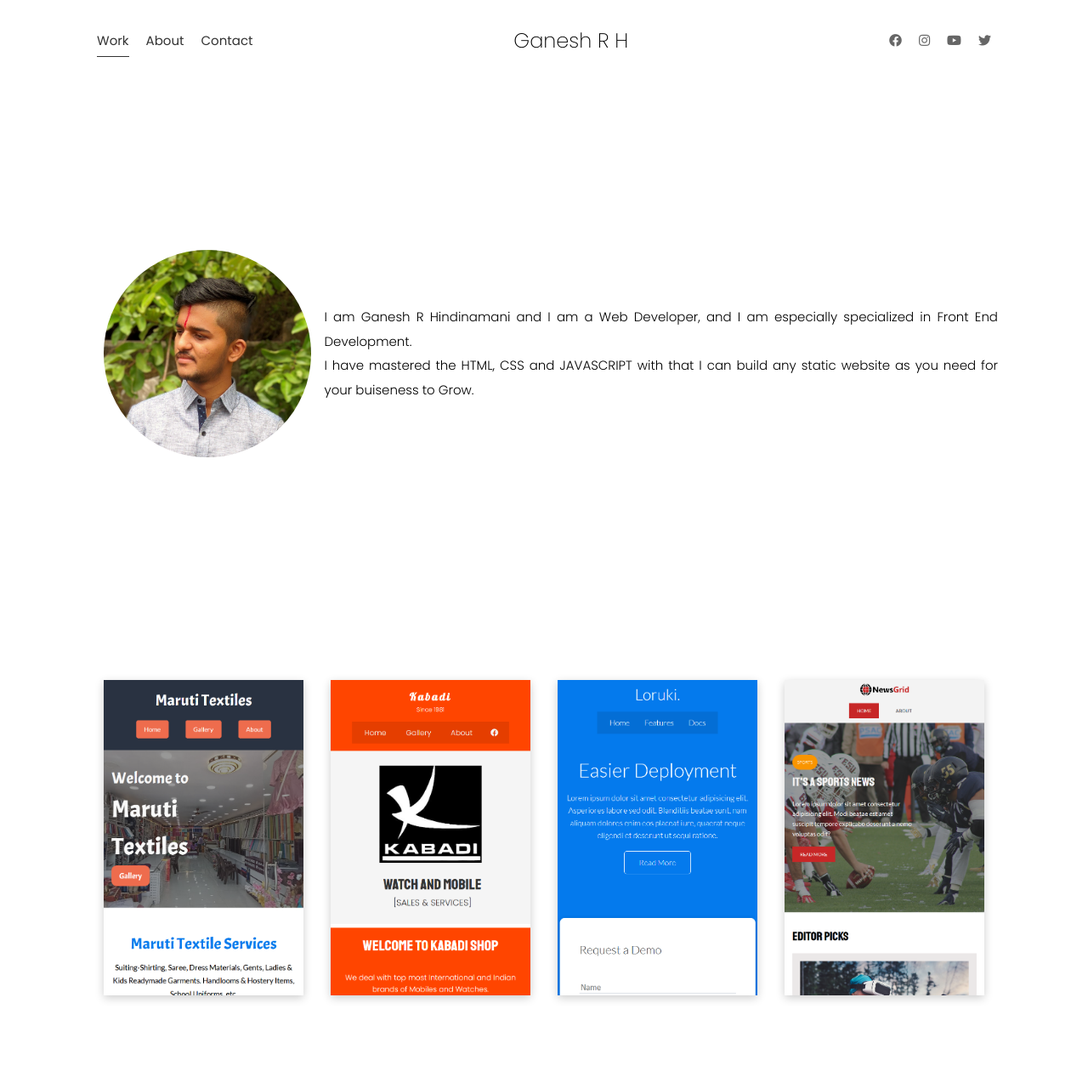
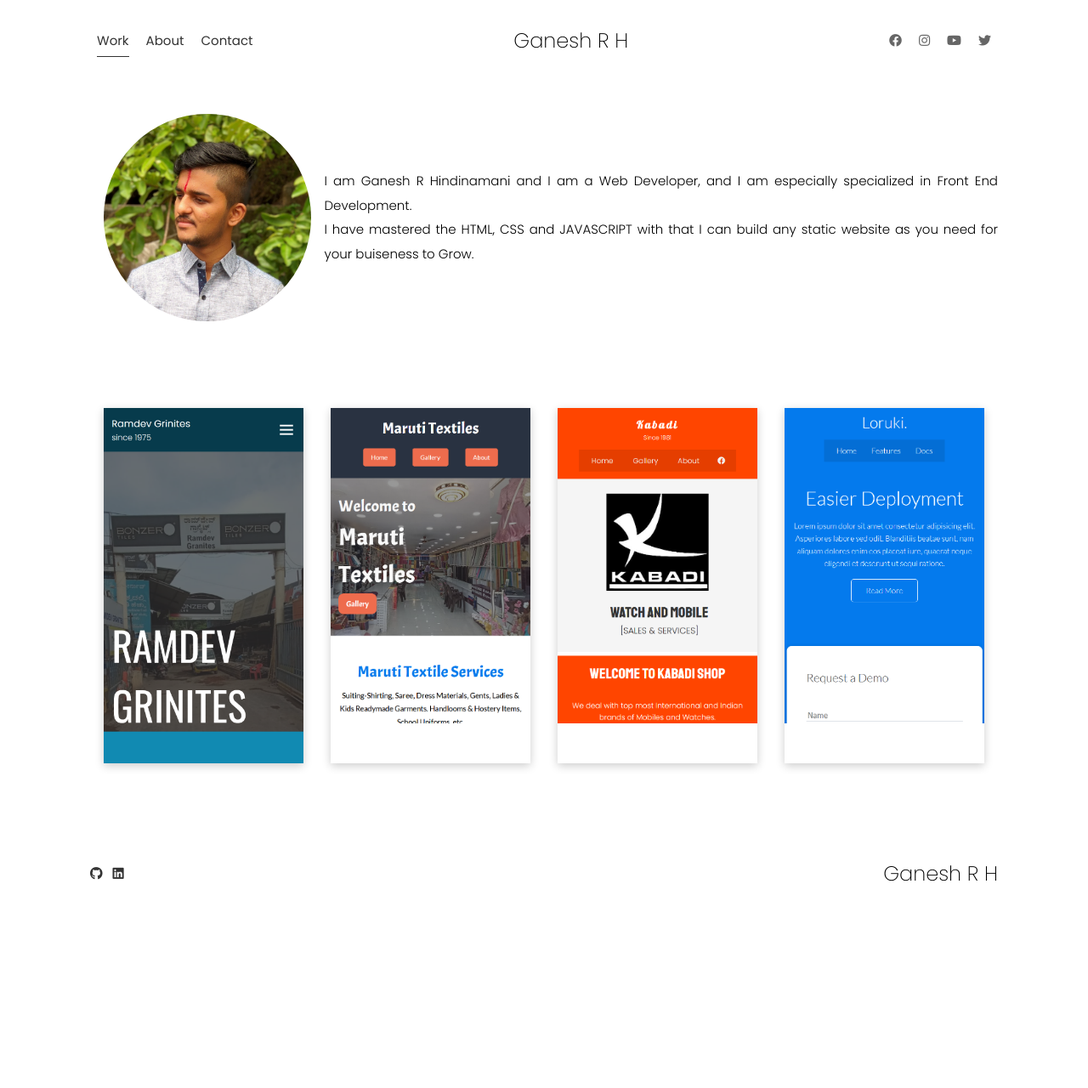
Before and after one commit to ganeshhindinamani/portfolio, a website: page dist/index.html in a window 1280 px wide. Shown: the top 1280 px of the page at 85% size. After the commit the page ends 1078 px from the top, so only its background shows below. Drawn offline with Linux system fonts and the light colour scheme.

Commit message:
ramdev granites added

```diff
--- a/dist/css/style.css
+++ b/dist/css/style.css
@@ -112,7 +112,7 @@
 
 /* About */
 .about {
-  height: 80vh;
+  height: 40vh;
   display: flex;
   justify-content: center;
   align-items: center;
--- a/dist/index.html
+++ b/dist/index.html
@@ -84,6 +84,15 @@
       <div class="container grid">
         <article class="card">
           <a
+            href="https://ramdev.webwithganesh.codes"
+            target="_blank"
+            class="image-container"
+          >
+            <img src="img/ramdev-granites.png" alt="" />
+          </a>
+        </article>
+        <article class="card">
+          <a
             href="https://marutitextiles.store"
             target="_blank"
             class="image-container"
@@ -108,15 +117,6 @@
             class="image-container"
           >
             <img src="img/Loruki.png" alt="" />
-          </a>
-        </article>
-        <article class="card">
-          <a
-            href="https://newssite.webwithganesh.codes"
-            target="_blank"
-            class="image-container"
-          >
-            <img src="img/newsgrid.png" alt="" />
           </a>
         </article>
       </div>
```
Also changed, not shown: dist/img/ramdev-granites.png (added).
